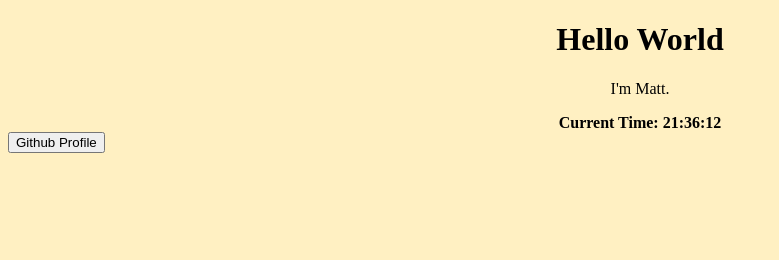
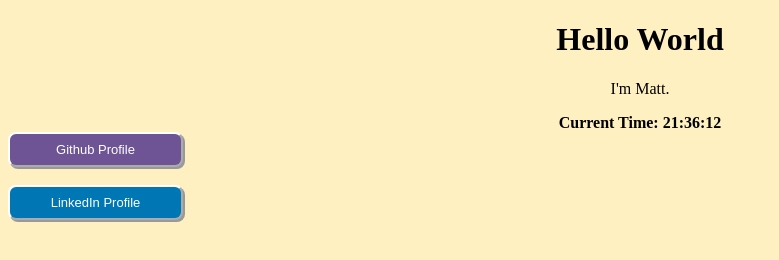
Before and after one commit to mtb0w/bowman-matt.github.io, a plain HTML site: page index.html in a window 1280 px wide. Shown: the whole page, without its empty margins (0-779 px from the left). Drawn offline with Linux system fonts and the light colour scheme.

Commit message:
update button functionality and adding CSS

```diff
--- a/index.html
+++ b/index.html
@@ -1,14 +1,21 @@
 <!DOCTYPE html>
 <html>
 <script src="main.js" charset="utf-8" type="text/javascript"></script>
+<link rel="stylesheet" href="style.css">
 <body style="background-color:#fff0c2;">
 <center>
   <h1> Hello World</h1>
   <p> I'm Matt. </p>
   <b>Current Time: </b><b id="timeHour"></b><b>:</b><b id="timeMinute"></b><b>:</b><b id="timeSeconds"></b>
 </center>
-  <form action="https://github.com/bowman-matt">
-    <button type="submit">Github Profile</button>
+<div id="buttons">
+<form action="https://github.com/bowman-matt">
+    <button type="submit" id="git">Github Profile</button>
   </form>
+  <br>
+  <form action="https://www.linkedin.com/in/matthew-bowman/">
+    <button type="submit" id="linked">LinkedIn Profile</button>
+  </form>
+</div>
 </body>
 </html>
--- /dev/null
+++ b/style.css
@@ -0,0 +1,23 @@
+#git {
+    border-color: white;
+    width: 175px;
+    background-color: #6e5494;
+    color:white;
+    font-size: 13px;
+    padding: 8px 20px;
+    border-radius: 8px;
+    box-shadow: 2px 2px #999;
+    outline: none;
+}
+
+#linked {
+    border-color: white;
+    width: 175px;
+    background-color: #0077b5;
+    color:white;
+    font-size: 13px;
+    padding: 8px 20px;
+    border-radius: 8px;
+    box-shadow: 2px 2px #999;
+    outline: none;
+}
```
